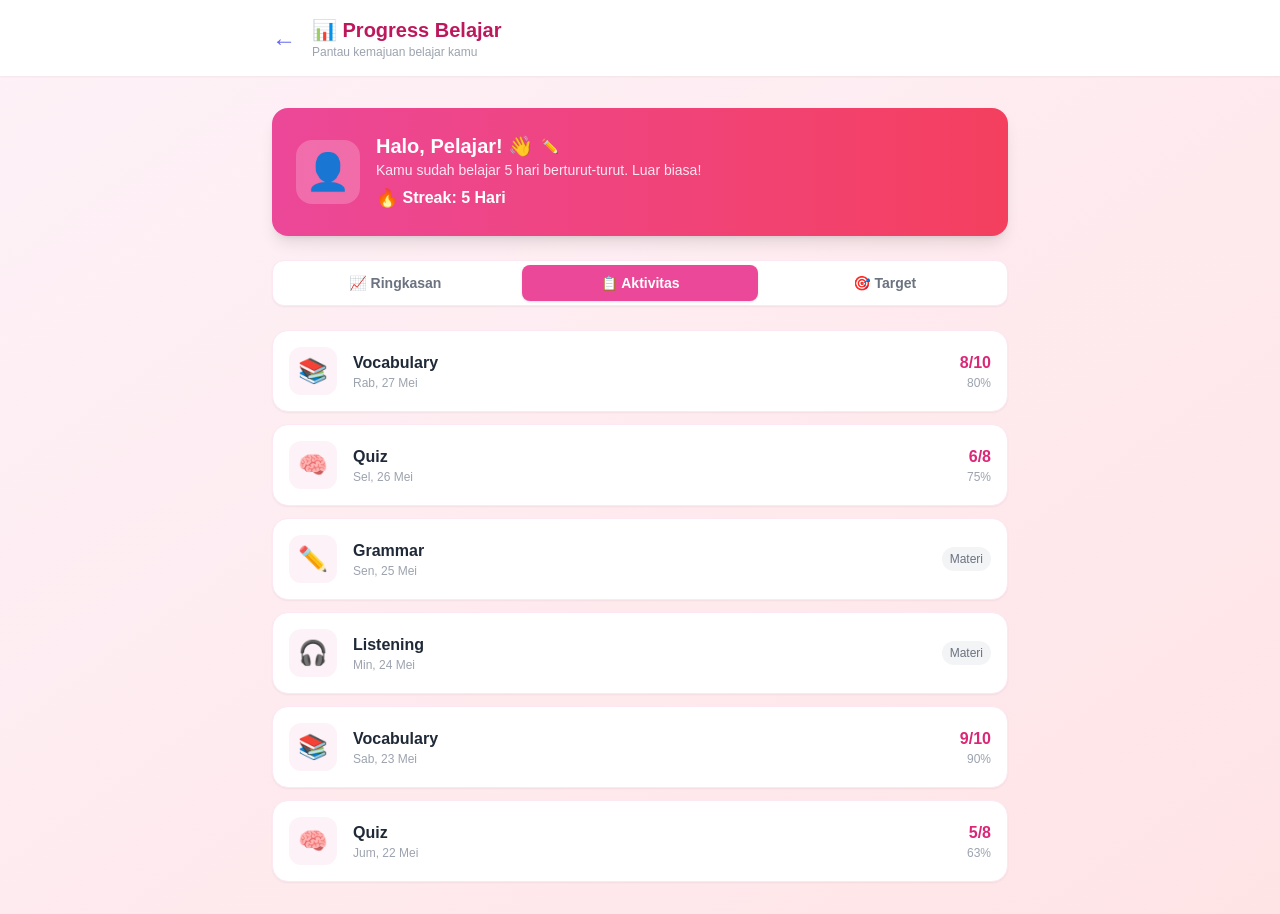
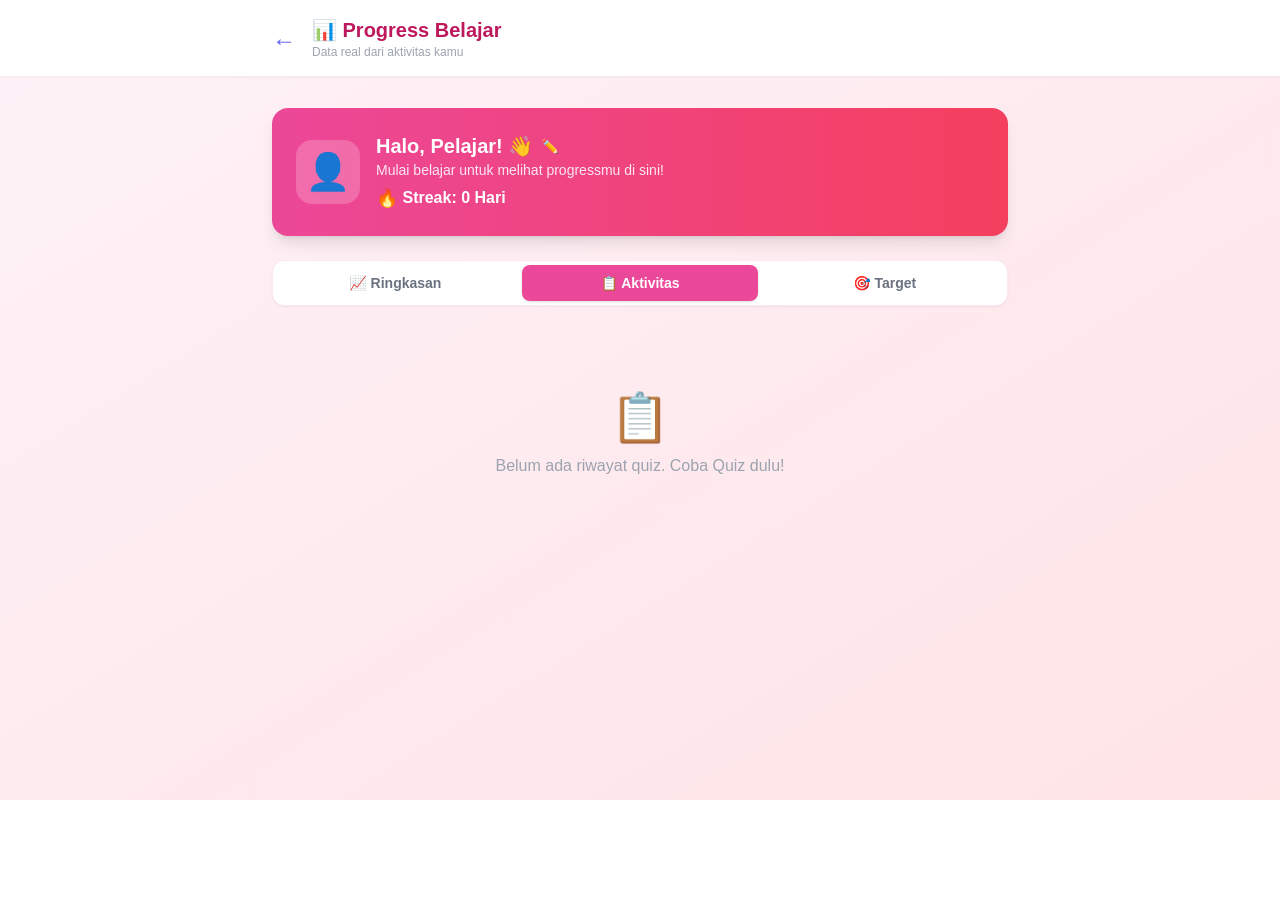
Before and after one commit to daniellasroha/Daniel-English, a Next.js app: page /progress in a window 1280 px wide. Both pictures are taken after a click on the button "📋 Aktivitas". After the commit the page ends 800 px from the top, so only its background shows below. Built offline with nearby package versions, Linux system fonts and the light colour scheme.

Commit message:
Progress real dari localStorage

```diff
--- a/src/app/grammar/page.js
+++ b/src/app/grammar/page.js
@@ -3,6 +3,7 @@
 
 import { useState } from "react";
 import Link from "next/link";
+import { useProgress } from "@/hooks/useProgress";
 
 const materiGrammar = [
   {
@@ -149,9 +150,12 @@ const materiGrammar = [
 
 export default function GrammarPage() {
   const [topikAktif, setTopikAktif] = useState(null);
+  const { recordGrammar } = useProgress();
 
   function toggleTopik(id) {
-    setTopikAktif(topikAktif === id ? null : id);
+    const bukaSekarang = topikAktif !== id;
+    setTopikAktif(bukaSekarang ? id : null);
+    if (bukaSekarang) recordGrammar(id);
   }
 
   return (
--- a/src/app/progress/page.js
+++ b/src/app/progress/page.js
@@ -1,43 +1,37 @@
-// Halaman Progress — tracking kemajuan belajar pengguna
+// Halaman Progress — tracking kemajuan belajar real dari localStorage
 "use client";
 
 import { useState } from "react";
 import Link from "next/link";
 import { useUsername } from "@/hooks/useUsername";
-
-// Data aktivitas belajar — simulasi progress pengguna
-const aktivitasBelajar = [
-  { tanggal: "2026-05-27", fitur: "Vocabulary", skor: 8, total: 10, ikon: "📚" },
-  { tanggal: "2026-05-26", fitur: "Quiz", skor: 6, total: 8, ikon: "🧠" },
-  { tanggal: "2026-05-25", fitur: "Grammar", skor: null, total: 4, ikon: "✏️" },
-  { tanggal: "2026-05-24", fitur: "Listening", skor: null, total: 14, ikon: "🎧" },
-  { tanggal: "2026-05-23", fitur: "Vocabulary", skor: 9, total: 10, ikon: "📚" },
-  { tanggal: "2026-05-22", fitur: "Quiz", skor: 5, total: 8, ikon: "🧠" },
-];
-
-// Data statistik ringkasan
-const statistik = [
-  { label: "Hari Belajar", nilai: "6", ikon: "🔥", warna: "text-orange-600", bg: "bg-orange-50" },
-  { label: "Total Sesi", nilai: "12", ikon: "📖", warna: "text-blue-600", bg: "bg-blue-50" },
-  { label: "Rata-rata Skor", nilai: "78%", ikon: "⭐", warna: "text-yellow-600", bg: "bg-yellow-50" },
-  { label: "Kata Dipelajari", nilai: "42", ikon: "💬", warna: "text-green-600", bg: "bg-green-50" },
-];
-
-// Data target mingguan
-const targetMingguan = [
-  { hari: "Sen", selesai: true },
-  { hari: "Sel", selesai: true },
-  { hari: "Rab", selesai: true },
-  { hari: "Kam", selesai: true },
-  { hari: "Jum", selesai: true },
-  { hari: "Sab", selesai: false },
-  { hari: "Min", selesai: false },
-];
+import { useProgress, hitungStreak, hitungRataQuiz } from "@/hooks/useProgress";
 
 // Format tanggal ke bahasa Indonesia
 function formatTanggal(str) {
   const tgl = new Date(str);
   return tgl.toLocaleDateString("id-ID", { weekday: "short", day: "numeric", month: "short" });
+}
+
+// Label nilai huruf
+function nilaiHuruf(persen) {
+  if (persen >= 90) return { huruf: "A", warna: "text-green-600" };
+  if (persen >= 75) return { huruf: "B", warna: "text-blue-600" };
+  if (persen >= 60) return { huruf: "C", warna: "text-yellow-600" };
+  if (persen >= 50) return { huruf: "D", warna: "text-orange-500" };
+  return { huruf: "E", warna: "text-red-500" };
+}
+
+// 7 hari terakhir untuk kalender streak
+function tujuhHariTerakhir() {
+  const hari = ["Min", "Sen", "Sel", "Rab", "Kam", "Jum", "Sab"];
+  return Array.from({ length: 7 }, (_, i) => {
+    const d = new Date();
+    d.setDate(d.getDate() - (6 - i));
+    return {
+      label: hari[d.getDay()],
+      date: d.toISOString().split("T")[0],
+    };
+  });
 }
 
 export default function ProgressPage() {
@@ -46,6 +40,38 @@ export default function ProgressPage() {
   const [inputNama, setInputNama] = useState("");
 
   const { username, saveUsername } = useUsername();
+  const { data } = useProgress();
+
+  // Hitung statistik real
+  const streak = data ? hitungStreak(data.sessions) : 0;
+  const rataQuiz = data ? hitungRataQuiz(data.quiz) : 0;
+  const totalVocab = data ? data.vocabSeen.length : 0;
+  const totalGrammar = data ? data.grammarSeen.length : 0;
+  const totalSesi = data ? data.sessions.length : 0;
+  const totalListening = data ? (data.listeningPlayed || 0) : 0;
+
+  // Quiz per kategori
+  const quizVocab = data ? data.quiz.filter(q => q.category === "vocabulary") : [];
+  const quizGrammar = data ? data.quiz.filter(q => q.category === "grammar") : [];
+  const quizMixed = data ? data.quiz.filter(q => q.category === "mixed") : [];
+
+  const avgVocabQuiz = hitungRataQuiz(quizVocab);
+  const avgGrammarQuiz = hitungRataQuiz(quizGrammar);
+  const avgMixedQuiz = hitungRataQuiz(quizMixed);
+
+  // Progress per fitur (0–100)
+  const progVocab = Math.min(Math.round((totalVocab / 64) * 100), 100);
+  const progGrammar = Math.min(Math.round((totalGrammar / 8) * 100), 100);
+  const progQuiz = Math.min(rataQuiz, 100);
+  const progListening = Math.min(totalListening * 5, 100); // setiap 1 play = 5%
+
+  // Riwayat quiz untuk tab aktivitas
+  const riwayatQuiz = data
+    ? [...data.quiz].reverse().slice(0, 10)
+    : [];
+
+  // Kalender 7 hari
+  const kalender = tujuhHariTerakhir();
 
   function handleSaveNama(e) {
     e.preventDefault();
@@ -56,17 +82,22 @@ export default function ProgressPage() {
     }
   }
 
+  const statistik = [
+    { label: "Hari Belajar", nilai: totalSesi.toString(), ikon: "🔥", warna: "text-orange-600", bg: "bg-orange-50" },
+    { label: "Quiz Dilakukan", nilai: (data?.quiz.length || 0).toString(), ikon: "🧠", warna: "text-purple-600", bg: "bg-purple-50" },
+    { label: "Rata-rata Quiz", nilai: rataQuiz ? `${rataQuiz}%` : "—", ikon: "⭐", warna: "text-yellow-600", bg: "bg-yellow-50" },
+    { label: "Kata Dipelajari", nilai: totalVocab.toString(), ikon: "💬", warna: "text-green-600", bg: "bg-green-50" },
+  ];
+
   return (
     <main className="min-h-screen bg-gradient-to-br from-pink-50 to-rose-100">
       {/* Header */}
       <header className="bg-white shadow-sm">
         <div className="max-w-3xl mx-auto px-4 py-4 flex items-center gap-4">
-          <Link href="/" className="text-indigo-500 hover:text-indigo-700 text-2xl">
-            ←
-          </Link>
+          <Link href="/" className="text-indigo-500 hover:text-indigo-700 text-2xl">←</Link>
           <div>
             <h1 className="text-xl font-bold text-pink-700">📊 Progress Belajar</h1>
-            <p className="text-xs text-gray-400">Pantau kemajuan belajar kamu</p>
+            <p className="text-xs text-gray-400">Data real dari aktivitas kamu</p>
           </div>
         </div>
       </header>
@@ -90,25 +121,16 @@ export default function ProgressPage() {
                     maxLength={30}
                     className="flex-1 px-3 py-1.5 rounded-lg text-gray-800 text-sm font-semibold focus:outline-none"
                   />
-                  <button
-                    type="submit"
-                    className="bg-white text-pink-600 text-xs font-bold px-3 py-1.5 rounded-lg hover:bg-pink-50 transition"
-                  >
+                  <button type="submit" className="bg-white text-pink-600 text-xs font-bold px-3 py-1.5 rounded-lg hover:bg-pink-50 transition">
                     Simpan
                   </button>
-                  <button
-                    type="button"
-                    onClick={() => setEditNama(false)}
-                    className="text-pink-200 text-xs hover:text-white transition"
-                  >
+                  <button type="button" onClick={() => setEditNama(false)} className="text-pink-200 text-xs hover:text-white transition">
                     Batal
                   </button>
                 </form>
               ) : (
                 <div className="flex items-center gap-2">
-                  <h2 className="text-xl font-bold">
-                    Halo, {username || "Pelajar"}! 👋
-                  </h2>
+                  <h2 className="text-xl font-bold">Halo, {username || "Pelajar"}! 👋</h2>
                   <button
                     onClick={() => { setEditNama(true); setInputNama(username); }}
                     title="Ganti nama"
@@ -118,10 +140,16 @@ export default function ProgressPage() {
                   </button>
                 </div>
               )}
-              <p className="text-pink-100 text-sm">Kamu sudah belajar 5 hari berturut-turut. Luar biasa!</p>
+              <p className="text-pink-100 text-sm">
+                {streak > 0
+                  ? `Kamu sudah belajar ${streak} hari berturut-turut. Luar biasa!`
+                  : totalSesi > 0
+                  ? `Total ${totalSesi} hari belajar. Terus semangat!`
+                  : "Mulai belajar untuk melihat progressmu di sini!"}
+              </p>
               <div className="flex items-center gap-1 mt-1">
                 <span className="text-yellow-300 text-lg">🔥</span>
-                <span className="font-bold">Streak: 5 Hari</span>
+                <span className="font-bold">Streak: {streak} Hari</span>
               </div>
             </div>
           </div>
@@ -144,7 +172,7 @@ export default function ProgressPage() {
           ))}
         </div>
 
-        {/* Konten tab Ringkasan */}
+        {/* TAB: Ringkasan */}
         {tabAktif === "ringkasan" && (
           <div>
             {/* Grid statistik */}
@@ -159,18 +187,18 @@ export default function ProgressPage() {
             </div>
 
             {/* Progress per fitur */}
-            <div className="bg-white rounded-2xl p-5 shadow-sm border border-pink-100">
+            <div className="bg-white rounded-2xl p-5 shadow-sm border border-pink-100 mb-4">
               <h3 className="font-bold text-gray-700 mb-4">📚 Progress per Fitur</h3>
               {[
-                { nama: "Vocabulary", persen: 75, warna: "bg-blue-500" },
-                { nama: "Grammar", persen: 50, warna: "bg-green-500" },
-                { nama: "Quiz", persen: 65, warna: "bg-purple-500" },
-                { nama: "Listening", persen: 40, warna: "bg-orange-500" },
+                { nama: "Vocabulary", persen: progVocab, sub: `${totalVocab}/64 kata`, warna: "bg-blue-500" },
+                { nama: "Grammar", persen: progGrammar, sub: `${totalGrammar}/8 topik`, warna: "bg-green-500" },
+                { nama: "Quiz", persen: progQuiz, sub: rataQuiz ? `Rata-rata ${rataQuiz}%` : "Belum ada quiz", warna: "bg-purple-500" },
+                { nama: "Listening", persen: progListening, sub: `${totalListening}x diputar`, warna: "bg-orange-500" },
               ].map((fitur, i) => (
                 <div key={i} className="mb-4">
                   <div className="flex justify-between text-sm mb-1">
                     <span className="font-medium text-gray-700">{fitur.nama}</span>
-                    <span className="text-gray-400">{fitur.persen}%</span>
+                    <span className="text-gray-400">{fitur.sub}</span>
                   </div>
                   <div className="w-full bg-gray-100 rounded-full h-3">
                     <div
@@ -181,92 +209,138 @@ export default function ProgressPage() {
                 </div>
               ))}
             </div>
+
+            {/* Skor quiz per kategori */}
+            {(quizVocab.length > 0 || quizGrammar.length > 0 || quizMixed.length > 0) && (
+              <div className="bg-white rounded-2xl p-5 shadow-sm border border-pink-100">
+                <h3 className="font-bold text-gray-700 mb-4">🧠 Skor Quiz per Kategori</h3>
+                {[
+                  { nama: "Vocabulary", avg: avgVocabQuiz, count: quizVocab.length, warna: "text-blue-600" },
+                  { nama: "Grammar", avg: avgGrammarQuiz, count: quizGrammar.length, warna: "text-green-600" },
+                  { nama: "Mixed", avg: avgMixedQuiz, count: quizMixed.length, warna: "text-purple-600" },
+                ]
+                  .filter(k => k.count > 0)
+                  .map((k, i) => {
+                    const nv = nilaiHuruf(k.avg);
+                    return (
+                      <div key={i} className="flex items-center justify-between py-2 border-b border-gray-100 last:border-0">
+                        <span className="font-medium text-gray-700">{k.nama}</span>
+                        <div className="flex items-center gap-3">
+                          <span className="text-xs text-gray-400">{k.count}x dimainkan</span>
+                          <span className={`font-bold text-lg ${nv.warna}`}>{nv.huruf}</span>
+                          <span className={`font-semibold ${k.warna}`}>{k.avg}%</span>
+                        </div>
+                      </div>
+                    );
+                  })}
               </div>
             )}
 
-        {/* Konten tab Aktivitas */}
-        {tabAktif === "aktivitas" && (
-          <div className="flex flex-col gap-3">
-            {aktivitasBelajar.map((item, i) => (
-              <div
-                key={i}
-                className="bg-white rounded-2xl p-4 shadow-sm border border-pink-100 flex items-center gap-4"
-              >
-                <div className="w-12 h-12 bg-pink-50 rounded-xl flex items-center justify-center text-2xl">
-                  {item.ikon}
+            {/* Belum ada data */}
+            {totalSesi === 0 && (
+              <div className="text-center py-10 text-gray-400">
+                <p className="text-4xl mb-3">📭</p>
+                <p>Belum ada data progress. Mulai belajar dulu yuk!</p>
               </div>
-                <div className="flex-1">
-                  <p className="font-bold text-gray-800">{item.fitur}</p>
-                  <p className="text-gray-400 text-xs">{formatTanggal(item.tanggal)}</p>
-                </div>
-                {item.skor !== null ? (
-                  <div className="text-right">
-                    <p className="font-bold text-pink-600">{item.skor}/{item.total}</p>
-                    <p className="text-xs text-gray-400">
-                      {Math.round((item.skor / item.total) * 100)}%
-                    </p>
-                  </div>
-                ) : (
-                  <span className="text-xs bg-gray-100 text-gray-500 px-2 py-1 rounded-full">
-                    Materi
-                  </span>
             )}
-              </div>
-            ))}
           </div>
         )}
 
-        {/* Konten tab Target */}
+        {/* TAB: Aktivitas */}
+        {tabAktif === "aktivitas" && (
+          <div>
+            {riwayatQuiz.length > 0 ? (
+              <div className="flex flex-col gap-3">
+                {riwayatQuiz.map((item, i) => {
+                  const persen = Math.round((item.score / item.total) * 100);
+                  const nv = nilaiHuruf(persen);
+                  const ikoMap = { vocabulary: "📚", grammar: "✏️", mixed: "🎯" };
+                  return (
+                    <div key={i} className="bg-white rounded-2xl p-4 shadow-sm border border-pink-100 flex items-center gap-4">
+                      <div className="w-12 h-12 bg-pink-50 rounded-xl flex items-center justify-center text-2xl">
+                        {ikoMap[item.category] || "🧠"}
+                      </div>
+                      <div className="flex-1">
+                        <p className="font-bold text-gray-800 capitalize">Quiz {item.category}</p>
+                        <p className="text-gray-400 text-xs">{formatTanggal(item.date)}</p>
+                      </div>
+                      <div className="text-right">
+                        <p className={`font-extrabold text-lg ${nv.warna}`}>{nv.huruf}</p>
+                        <p className="font-bold text-pink-600">{item.score}/{item.total}</p>
+                        <p className="text-xs text-gray-400">{persen}%</p>
+                      </div>
+                    </div>
+                  );
+                })}
+              </div>
+            ) : (
+              <div className="text-center py-16 text-gray-400">
+                <p className="text-5xl mb-3">📋</p>
+                <p>Belum ada riwayat quiz. Coba Quiz dulu!</p>
+              </div>
+            )}
+          </div>
+        )}
+
+        {/* TAB: Target */}
         {tabAktif === "target" && (
           <div>
-            {/* Target minggu ini */}
+            {/* Kalender 7 hari terakhir */}
             <div className="bg-white rounded-2xl p-5 shadow-sm border border-pink-100 mb-5">
-              <h3 className="font-bold text-gray-700 mb-4">📅 Target Minggu Ini</h3>
-              <p className="text-sm text-gray-500 mb-4">Belajar minimal 1 sesi setiap hari</p>
-              <div className="flex justify-between gap-2">
-                {targetMingguan.map((hari, i) => (
+              <h3 className="font-bold text-gray-700 mb-2">📅 7 Hari Terakhir</h3>
+              <p className="text-sm text-gray-400 mb-4">Hari-hari kamu aktif belajar</p>
+              <div className="flex justify-between gap-1">
+                {kalender.map((hari, i) => {
+                  const aktif = data?.sessions.includes(hari.date);
+                  return (
                     <div key={i} className="flex flex-col items-center gap-2">
-                    <div
-                      className={`w-10 h-10 rounded-full flex items-center justify-center text-lg ${
-                        hari.selesai
-                          ? "bg-green-500 text-white shadow"
-                          : "bg-gray-100 text-gray-300"
-                      }`}
-                    >
-                      {hari.selesai ? "✓" : "○"}
+                      <div className={`w-10 h-10 rounded-full flex items-center justify-center text-lg font-bold ${
+                        aktif ? "bg-green-500 text-white shadow" : "bg-gray-100 text-gray-300"
+                      }`}>
+                        {aktif ? "✓" : "○"}
                       </div>
-                    <span className="text-xs text-gray-500">{hari.hari}</span>
+                      <span className="text-xs text-gray-500">{hari.label}</span>
                     </div>
-                ))}
+                  );
+                })}
               </div>
+              {streak > 0 && (
                 <p className="text-sm text-green-600 font-semibold mt-4">
-                ✅ 5 dari 7 hari selesai — terus semangat!
+                  🔥 Streak {streak} hari — pertahankan terus!
                 </p>
+              )}
             </div>
 
             {/* Target belajar */}
             <div className="bg-white rounded-2xl p-5 shadow-sm border border-pink-100">
               <h3 className="font-bold text-gray-700 mb-4">🎯 Target Belajar</h3>
               {[
-                { label: "Pelajari 50 kosakata baru", selesai: 42, total: 50 },
-                { label: "Selesaikan semua topik Grammar", selesai: 2, total: 4 },
-                { label: "Capai skor Quiz 80%", selesai: 78, total: 80 },
-              ].map((target, i) => (
+                { label: "Pelajari 64 kosakata", selesai: totalVocab, total: 64 },
+                { label: "Buka semua topik Grammar (8)", selesai: totalGrammar, total: 8 },
+                { label: "Capai rata-rata Quiz 80%", selesai: rataQuiz, total: 80 },
+                { label: "Belajar 30 hari total", selesai: totalSesi, total: 30 },
+              ].map((target, i) => {
+                const persen = Math.min((target.selesai / target.total) * 100, 100);
+                const selesai = persen >= 100;
+                return (
                   <div key={i} className="mb-4">
                     <div className="flex justify-between text-sm mb-1">
-                    <span className="text-gray-700">{target.label}</span>
-                    <span className="text-pink-500 font-bold">
+                      <span className={`${selesai ? "text-green-600 font-semibold" : "text-gray-700"}`}>
+                        {selesai ? "✅ " : ""}{target.label}
+                      </span>
+                      <span className={`font-bold ${selesai ? "text-green-500" : "text-pink-500"}`}>
                         {target.selesai}/{target.total}
                       </span>
                     </div>
                     <div className="w-full bg-gray-100 rounded-full h-2">
                       <div
-                      className="bg-pink-400 h-2 rounded-full"
-                      style={{ width: `${Math.min((target.selesai / target.total) * 100, 100)}%` }}
+                        className={`h-2 rounded-full transition-all duration-700 ${selesai ? "bg-green-400" : "bg-pink-400"}`}
+                        style={{ width: `${persen}%` }}
                       />
                     </div>
                   </div>
-              ))}
+                );
+              })}
             </div>
           </div>
         )}
--- a/src/app/quiz/grammar/page.js
+++ b/src/app/quiz/grammar/page.js
@@ -92,6 +92,7 @@ export default function GrammarQuizPage() {
       soalList={soalGrammar}
       warnaBg="bg-gradient-to-br from-green-50 to-teal-100"
       warnaBtn="bg-green-600"
+      kategori="grammar"
     />
   );
 }
--- a/src/app/quiz/mixed/page.js
+++ b/src/app/quiz/mixed/page.js
@@ -32,6 +32,7 @@ export default function MixedQuizPage() {
       soalList={soalMixed}
       warnaBg="bg-gradient-to-br from-purple-50 to-indigo-100"
       warnaBtn="bg-purple-600"
+      kategori="mixed"
     />
   );
 }
--- a/src/app/quiz/vocabulary/page.js
+++ b/src/app/quiz/vocabulary/page.js
@@ -32,6 +32,7 @@ export default function VocabularyQuizPage() {
       soalList={soalVocabulary}
       warnaBg="bg-gradient-to-br from-blue-50 to-indigo-100"
       warnaBtn="bg-blue-600"
+      kategori="vocabulary"
     />
   );
 }
--- a/src/app/vocabulary/page.js
+++ b/src/app/vocabulary/page.js
@@ -4,14 +4,17 @@
 import { useState } from "react";
 import Link from "next/link";
 import { kosakata, kategoriList } from "@/data/vocabulary";
+import { useProgress } from "@/hooks/useProgress";
 
 export default function VocabularyPage() {
   const [kartuTerbuka, setKartuTerbuka] = useState({});
   const [cari, setCari] = useState("");
   const [kategoriAktif, setKategoriAktif] = useState("Semua");
+  const { recordVocab } = useProgress();
 
   function toggleKartu(id) {
     setKartuTerbuka((prev) => ({ ...prev, [id]: !prev[id] }));
+    if (!kartuTerbuka[id]) recordVocab(id);
   }
 
   // Filter berdasarkan pencarian dan kategori
--- /dev/null
+++ b/src/hooks/useProgress.js
@@ -0,0 +1,135 @@
+"use client";
+
+import { useState, useEffect, useCallback } from "react";
+
+const KEY = "daniel_english_progress";
+
+function loadData() {
+  try {
+    const raw = localStorage.getItem(KEY);
+    if (!raw) return defaultData();
+    return { ...defaultData(), ...JSON.parse(raw) };
+  } catch {
+    return defaultData();
+  }
+}
+
+function defaultData() {
+  return {
+    sessions: [],       // ["2026-05-27", ...] tanggal unik ada aktivitas
+    quiz: [],           // [{date, category, score, total}]
+    vocabSeen: [],      // [id, ...] kartu vocab yang pernah dibuka
+    grammarSeen: [],    // [id, ...] topik grammar yang pernah dibuka
+    listeningPlayed: 0, // total play listening
+  };
+}
+
+function today() {
+  return new Date().toISOString().split("T")[0];
+}
+
+function saveData(data) {
+  localStorage.setItem(KEY, JSON.stringify(data));
+}
+
+// ---- Fungsi kalkulasi ----
+
+export function hitungStreak(sessions) {
+  if (!sessions.length) return 0;
+  const sorted = [...new Set(sessions)].sort().reverse();
+  const now = new Date();
+  let streak = 0;
+  for (let i = 0; i < sorted.length; i++) {
+    const tgl = new Date(sorted[i]);
+    const diff = Math.floor((now - tgl) / (1000 * 60 * 60 * 24));
+    if (diff === i || (i === 0 && diff <= 1)) {
+      streak++;
+    } else {
+      break;
+    }
+  }
+  return streak;
+}
+
+export function hitungRataQuiz(quiz) {
+  if (!quiz.length) return 0;
+  const total = quiz.reduce((acc, q) => acc + Math.round((q.score / q.total) * 100), 0);
+  return Math.round(total / quiz.length);
+}
+
+// ---- Hook utama ----
+
+export function useProgress() {
+  const [data, setData] = useState(null);
+
+  useEffect(() => {
+    setData(loadData());
+  }, []);
+
+  const refresh = useCallback(() => setData(loadData()), []);
+
+  // Catat sesi hari ini
+  const recordSession = useCallback(() => {
+    const d = loadData();
+    const t = today();
+    if (!d.sessions.includes(t)) {
+      d.sessions = [...d.sessions, t];
+      saveData(d);
+      setData({ ...d });
+    }
+  }, []);
+
+  // Catat hasil quiz
+  const recordQuiz = useCallback((category, score, total) => {
+    const d = loadData();
+    const t = today();
+    d.quiz = [...d.quiz, { date: t, category, score, total }];
+    if (!d.sessions.includes(t)) d.sessions = [...d.sessions, t];
+    saveData(d);
+    setData({ ...d });
+  }, []);
+
+  // Catat vocab dilihat
+  const recordVocab = useCallback((id) => {
+    const d = loadData();
+    const t = today();
+    if (!d.vocabSeen.includes(id)) {
+      d.vocabSeen = [...d.vocabSeen, id];
+    }
+    if (!d.sessions.includes(t)) d.sessions = [...d.sessions, t];
+    saveData(d);
+    setData({ ...d });
+  }, []);
+
+  // Catat grammar dibuka
+  const recordGrammar = useCallback((id) => {
+    const d = loadData();
+    const t = today();
+    if (!d.grammarSeen.includes(id)) {
+      d.grammarSeen = [...d.grammarSeen, id];
+    }
+    if (!d.sessions.includes(t)) d.sessions = [...d.sessions, t];
+    saveData(d);
+    setData({ ...d });
+  }, []);
+
+  // Catat listening diputar
+  const recordListening = useCallback(() => {
+    const d = loadData();
+    const t = today();
+    d.listeningPlayed = (d.listeningPlayed || 0) + 1;
+    if (!d.sessions.includes(t)) d.sessions = [...d.sessions, t];
+    saveData(d);
+    setData({ ...d });
+  }, []);
+
+  return {
+    data,
+    refresh,
+    recordSession,
+    recordQuiz,
+    recordVocab,
+    recordGrammar,
+    recordListening,
+  };
+}
```
Also changed, not shown: src/app/listening/page.js (+3 -4 lines), src/components/QuizEngine.js (+5 -2 lines). Lines whose indentation alone changed are shown as unchanged.
